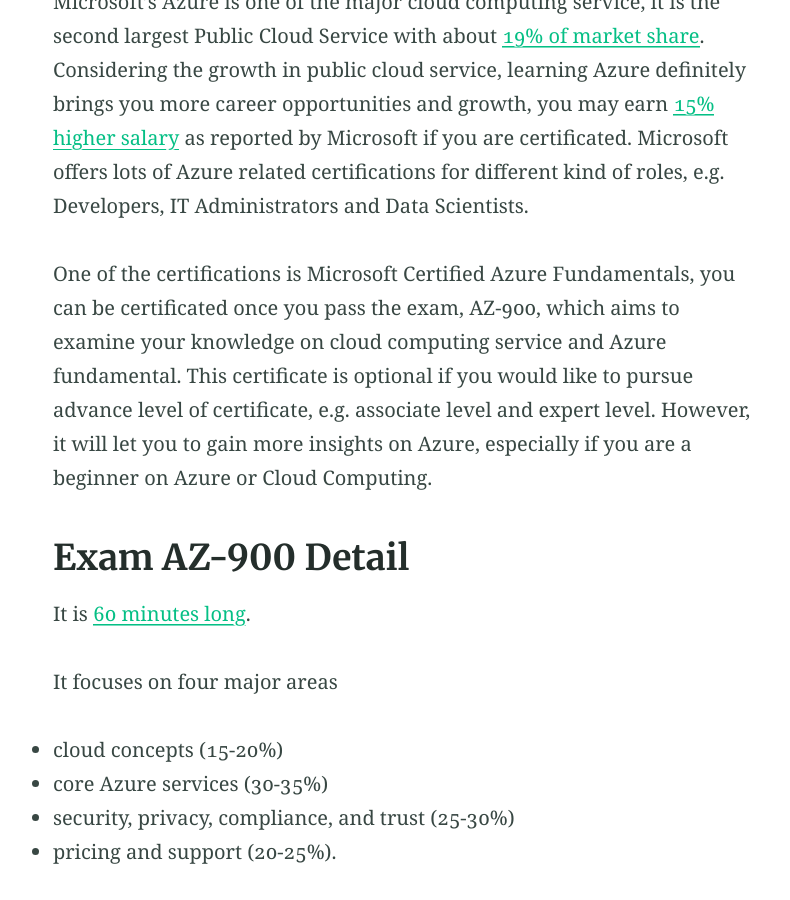
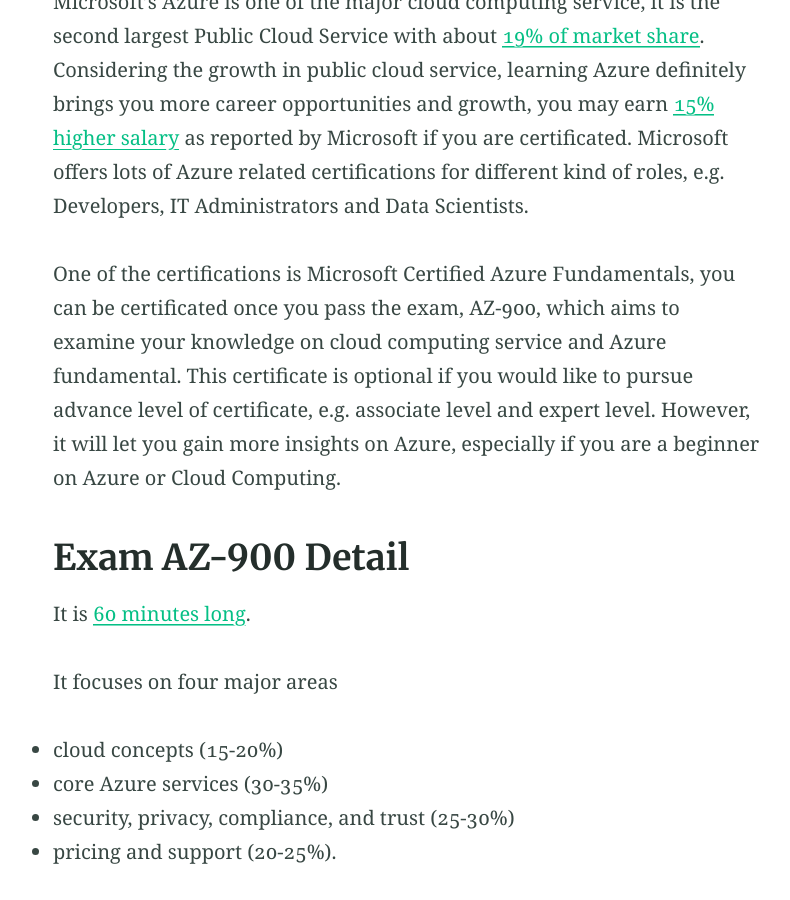
Before and after one commit to JoeHO888/JoeHo888.github.io, a Jekyll site: the page built from _posts/2019-12-17-20-Hours-To-Pass-Azure-Az-900.md, in a window 1280 px wide and 900 px high, scrolled down 684 px. Shown: the whole window, without its empty margins (230-1020 px from the left). Built offline with Jekyll 4.4.1, drawn with Linux system fonts in a browser that asks for light colours; our own code applies the rules of GitHub Pages for plain Markdown files; comment, search, counter and statistics services are not loaded; some of the changed text lies outside the part shown.

Commit message:
Fix Grammar

```diff
--- a/_posts/2019-12-17-20-Hours-To-Pass-Azure-Az-900.md
+++ b/_posts/2019-12-17-20-Hours-To-Pass-Azure-Az-900.md
@@ -14,7 +14,7 @@
 ## Background
 Microsoft's Azure is one of the major cloud computing service, it is the second largest Public Cloud Service with about [19% of market share](https://www.statista.com/chart/18819/worldwide-market-share-of-leading-cloud-infrastructure-service-providers/ "Market Share"). Considering the growth in public cloud service, learning Azure definitely brings you more career opportunities and growth, you may earn [15% higher salary](https://www.microsoft.com/en-us/learning/certification-benefits.aspx "Salary") as reported by Microsoft if you are certificated. Microsoft offers lots of Azure related certifications for different kind of roles, e.g. Developers, IT Administrators and Data Scientists.
 
-One of the certifications is Microsoft Certified Azure Fundamentals, you can be certificated once you pass the exam, AZ-900, which aims to examine your knowledge on cloud computing service and Azure fundamental. This certificate is optional if you would like to pursue advance level of certificate, e.g. associate level and expert level. However, it will let you to gain more insights on Azure, especially if you are a beginner on Azure or Cloud Computing.
+One of the certifications is Microsoft Certified Azure Fundamentals, you can be certificated once you pass the exam, AZ-900, which aims to examine your knowledge on cloud computing service and Azure fundamental. This certificate is optional if you would like to pursue advance level of certificate, e.g. associate level and expert level. However, it will let you gain more insights on Azure, especially if you are a beginner on Azure or Cloud Computing.
 
 ## Exam AZ-900 Detail
 It is [60 minutes long](https://techcommunity.microsoft.com/t5/ITOps-Talk-Blog/Exam-review-AZ-900-Microsoft-Azure-Fundamentals/ba-p/565041 "Detail").
```
Also changed, not shown: other parts of _posts/2019-12-17-20-Hours-To-Pass-Azure-Az-900.md (+2 -2 lines).
